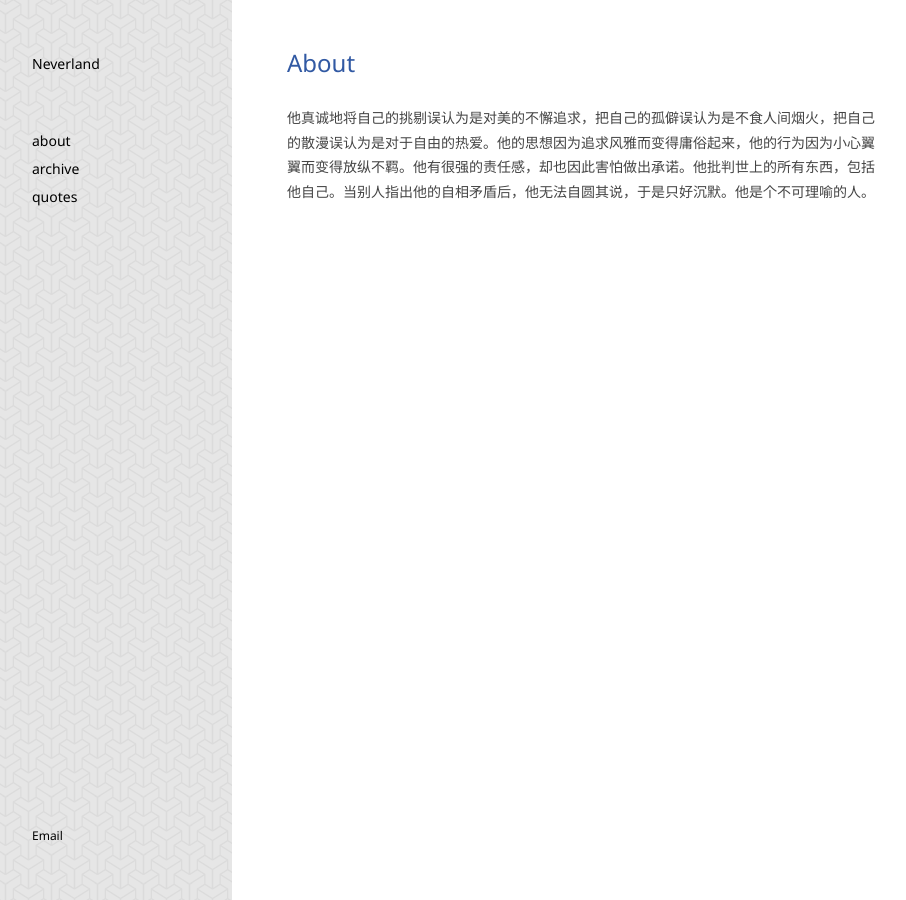
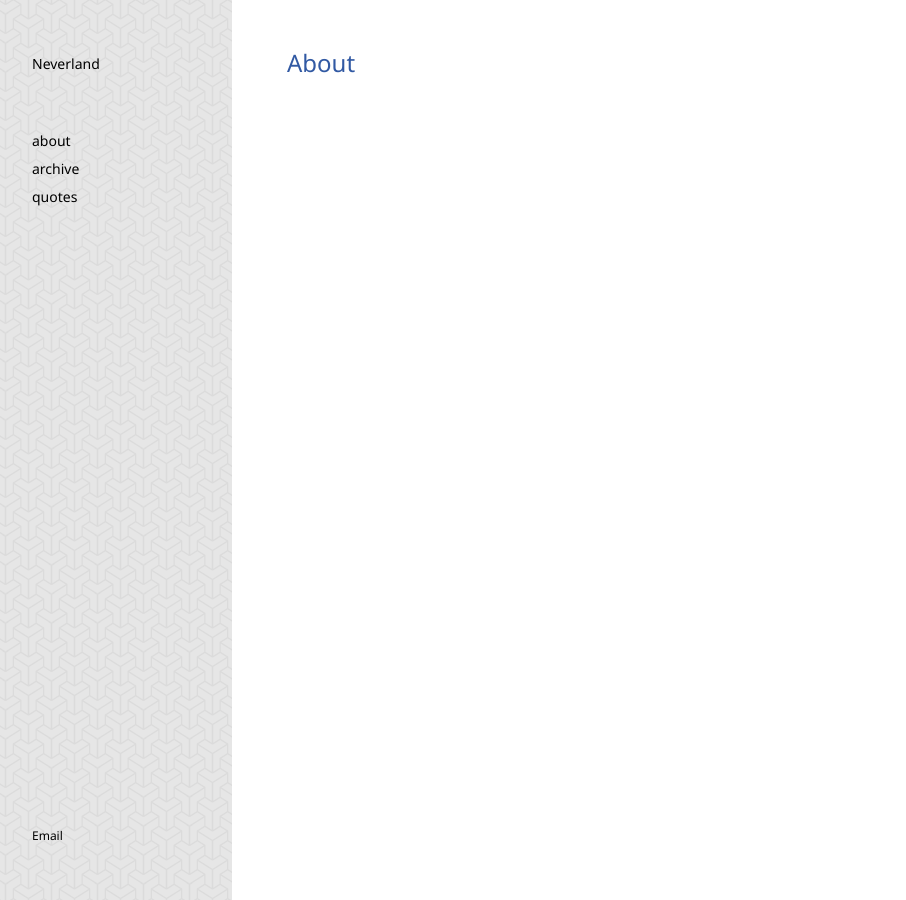
Before and after one commit to dreamsome/onesuper.github.com, a Jekyll site: the page built from onesuper.md, in a window 1280 px wide. Shown: the whole page, without its empty margins (18-924 px from the left). Built offline with Jekyll 4.4.1, drawn with Linux system fonts in a browser that asks for light colours; Markdown is read by kramdown in place of the engine named in the settings.

```diff
--- a/_config.yml
+++ b/_config.yml
@@ -3,7 +3,7 @@ desc: Random thoughts from chaos
 permalink: /:year/:month/:day/:title
 pygments: true
 markdown: rdiscount
-
+redirects: yes
 rdiscount:
   extensions: [strict]
 production_url : http://blog.chengyichao.info
--- a/onesuper.md
+++ b/onesuper.md
@@ -2,6 +2,3 @@
 layout: page
 title: "About"
 ---
-
-
-他真诚地将自己的挑剔误认为是对美的不懈追求，把自己的孤僻误认为是不食人间烟火，把自己的散漫误认为是对于自由的热爱。他的思想因为追求风雅而变得庸俗起来，他的行为因为小心翼翼而变得放纵不羁。他有很强的责任感，却也因此害怕做出承诺。他批判世上的所有东西，包括他自己。当别人指出他的自相矛盾后，他无法自圆其说，于是只好沉默。他是个不可理喻的人。
```
